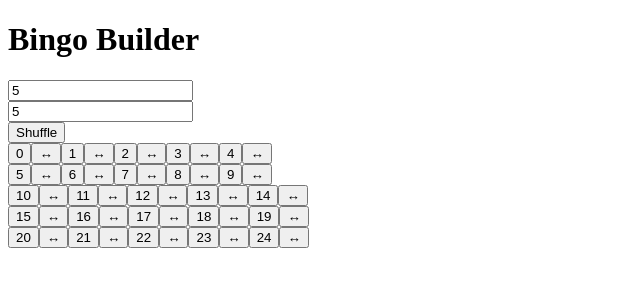
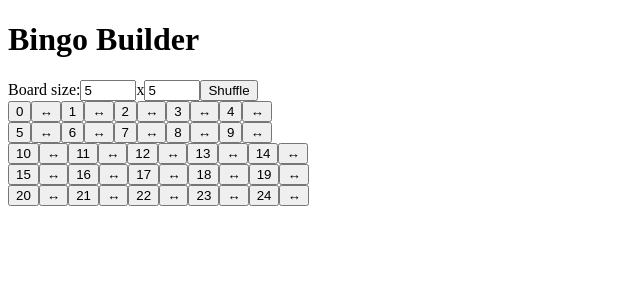
Before and after one commit to cheetamaru/bingo-builder, a Next.js app: page / in a window 1280 px wide. Shown: the top 300 px of the page, without its empty margins (0-640 px from the left). Built offline with nearby package versions, Linux system fonts and the light colour scheme.

Commit message:
feat: add limitations to size inputs

```diff
--- a/src/components/BingoField.tsx
+++ b/src/components/BingoField.tsx
@@ -88,27 +88,33 @@ export default function BingoField() {
 
     const handleColInput = (val: string) => {
         const newCols = Number(val)
+
+        if (newCols >=2 && newCols <= 10) {
             setCols(newCols)
             const total = rows * newCols;
             updateItems(getInitialArray(total))
         }
+    }
 
     const handleRowInput = (val: string) => {
         const newRows = Number(val)
+
+        if (newRows >=2 && newRows <= 10) {
             setRows(newRows)
             const total = newRows * cols;
             updateItems(getInitialArray(total))
+        }
     }
 
 
     return <>
         <div>
-            <input value={cols} onChange={(e) => handleColInput(e.target.value)}></input>
+            Board size:
+            <input type="number" min="2" max="10" value={cols} onChange={(e) => handleColInput(e.target.value)}></input>
+            x
+            <input type="number" min="2" max="10" value={rows} onChange={(e) => handleRowInput(e.target.value)}></input>
+            <button onClick={handleShuffle}>Shuffle</button>
         </div>
-        <div>
-            <input value={rows} onChange={(e) => handleRowInput(e.target.value)}></input>
-        </div>
-        <button onClick={handleShuffle}>Shuffle</button>
         {getEmptyBlocks()}
     </>
 }
```
Lines whose indentation alone changed are shown as unchanged.
